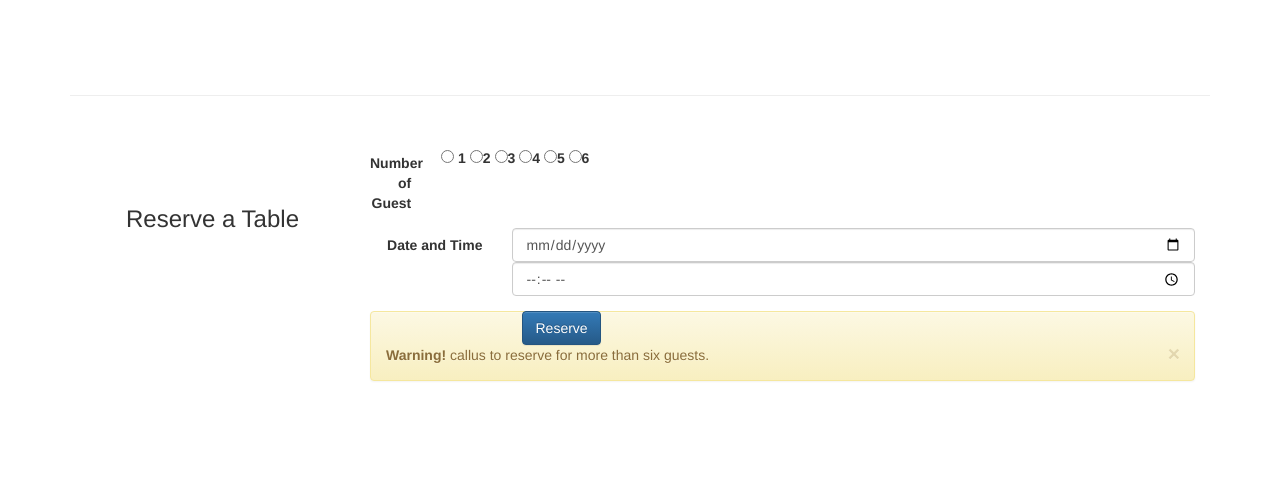
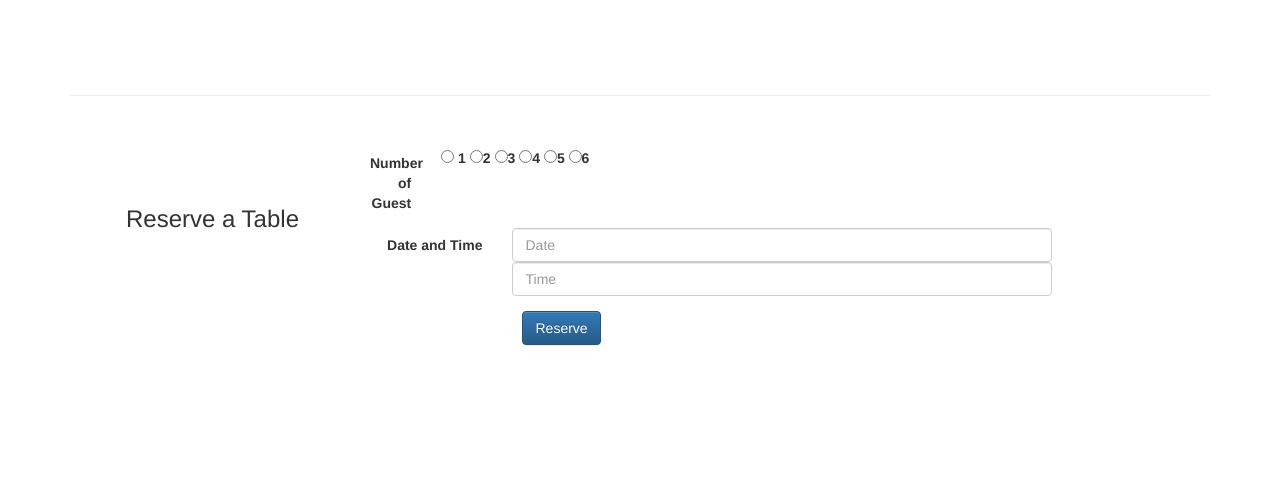
Before and after one commit to Rexie18/bootstraps, a plain HTML site: page index.html in a window 1280 px wide. Shown: the part 1563-2056 px from the top of the page. Drawn offline with nearby package versions, Linux system fonts and the light colour scheme.

Commit message:
Update index.html

```diff
--- a/index.html
+++ b/index.html
@@ -205,9 +205,9 @@
                  </div>
                     <div class="form-group">
                         <label for="dateTime" class="col-sm-2 control-label">Date and Time</label>
-                        <div class="col-sm-10">
-                            <input type="Date" class="form-control" id="date" name="date" placeholder="Date ">
-							<input type="Time" class="form-control" id="time" name="time" placeholder="Time">
+                        <div class="col-sm-8">
+                            <input type="text" class="form-control" id="date" name="date" placeholder="Date">
+			    <input type="text" class="form-control" id="time" name="time" placeholder="Time">
                         </div>
                     </div>
 			<div class="col-sm-offset-2 col-sm-10">
@@ -215,12 +215,12 @@
                         </div>
 
            </form>
+	  </div>
+        </div>
 	<div class="alert alert-warning alert-dismissible" role="alert">
 		<button type="button" class="close" data-dismiss="alert" aria-label="Close"><span aria-hidden="true">&times;</span></button>
 		<strong>Warning!</strong> <span>call</span>us to reserve for more than six guests.
 		</div>
-            </div>
-        </div>
     </div>
 </div>
 
```
